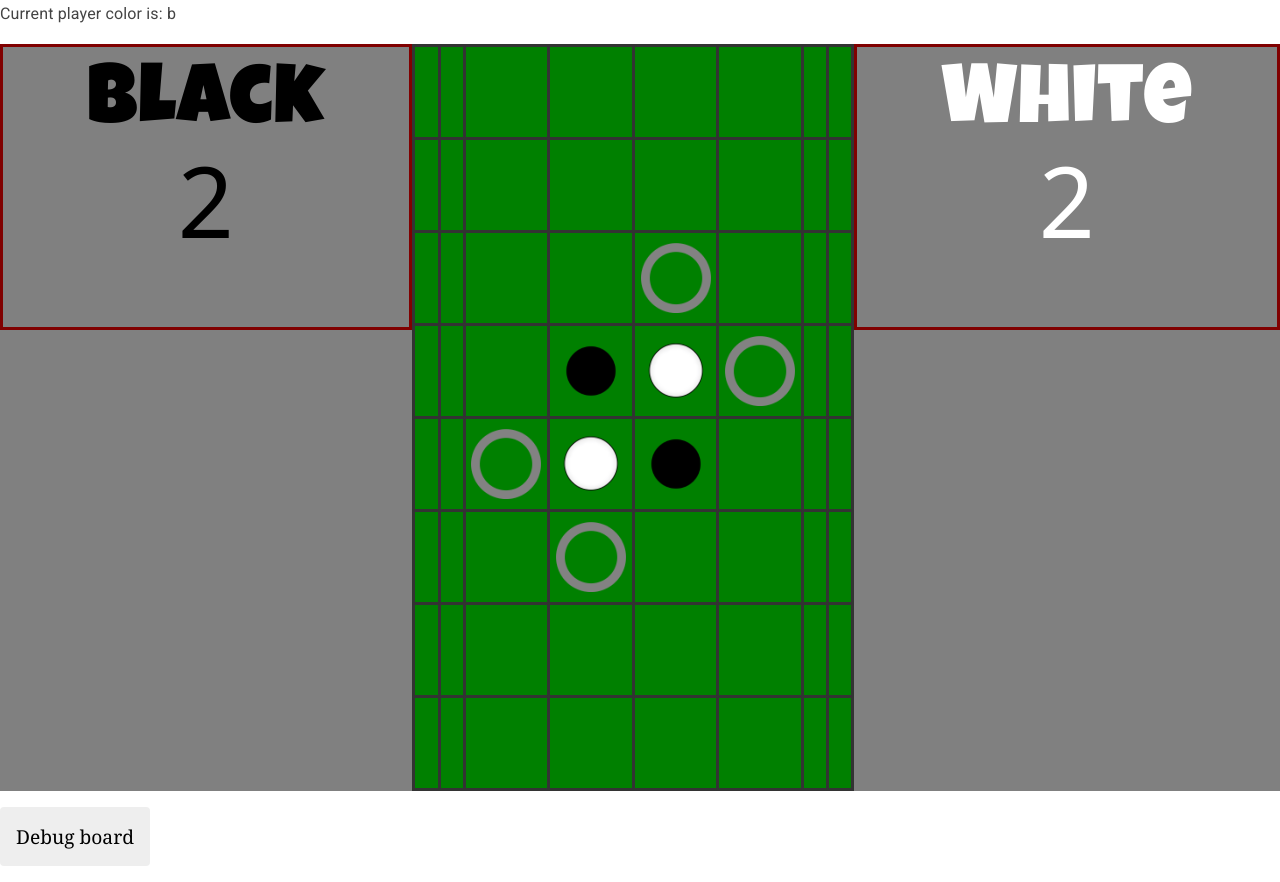
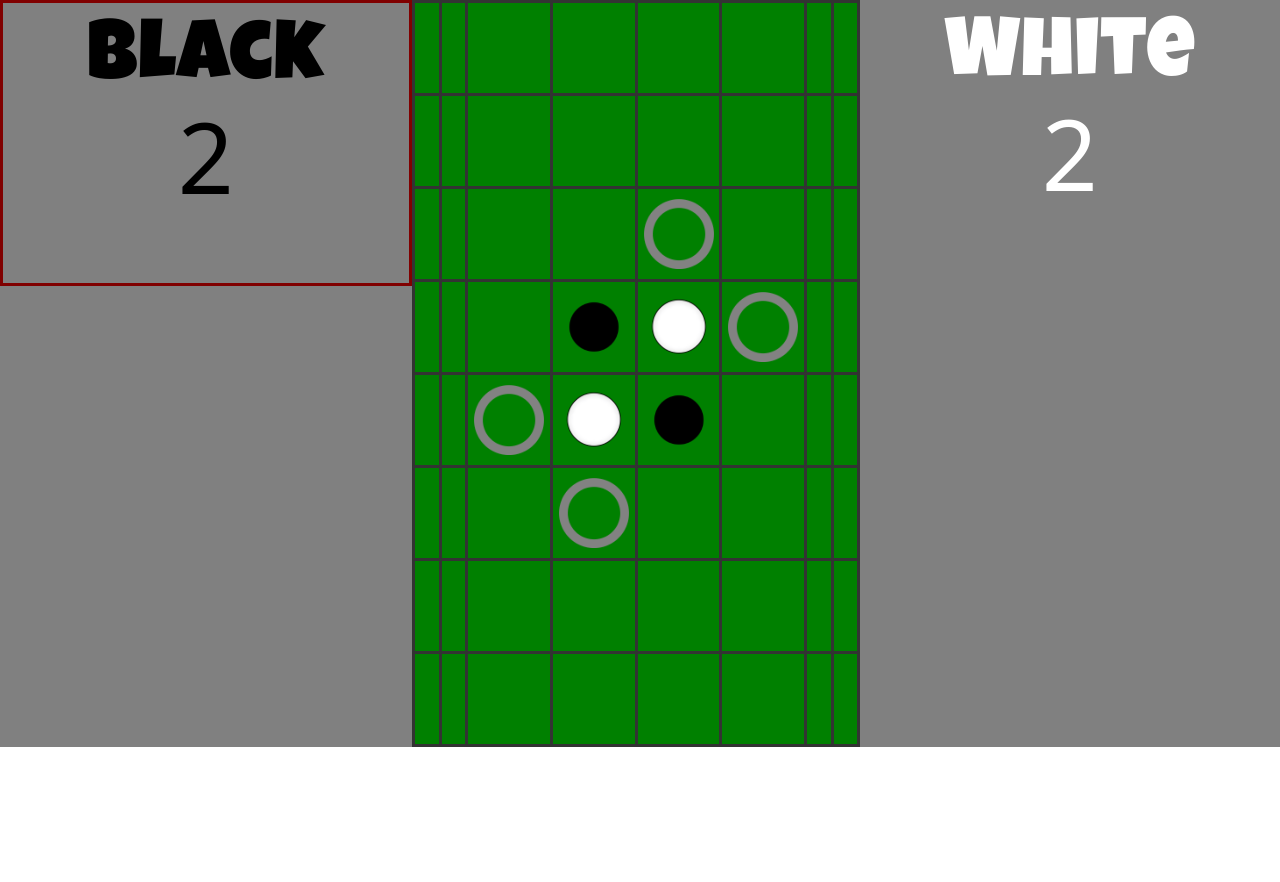
Before and after one commit to Justjason24/ASMX-Reversi, an Angular app in the folder angular-reversi/: page /reversi in a window 1280 px wide. After the commit the page ends 800 px from the top, so only its background shows below. Built offline with nearby package versions, Linux system fonts and the light colour scheme; a web font is replaced by a local one.

Commit message:
the scorecard of the active player will now has a border to signal players turn

```diff
--- a/angular-reversi/src/app/reversi/reversi.component.css
+++ b/angular-reversi/src/app/reversi/reversi.component.css
@@ -44,9 +44,11 @@ img {
 }
 
 .scoreboard {
-    border: 3px;
-    border-color: maroon;
-    border-style: solid;
+
+    /* DEBUG STUFF */
+    /* border: 3px;
+    border-color: purple;
+    border-style: dashed; */
     height: 20em;
 }
 
@@ -74,3 +76,9 @@ img {
   text-align: center;
   padding-top: .5em;
 }
+
+.active-player-border {
+    border: 3px;
+    border-color: maroon;
+    border-style: solid;
+}
--- a/angular-reversi/src/app/reversi/reversi.component.html
+++ b/angular-reversi/src/app/reversi/reversi.component.html
@@ -1,16 +1,16 @@
 <!-- <h1> BLACK: {{blackScore}} --- WHITE: {{whiteScore}}</h1> -->
 
-<h3>Current player color is: {{activePlayerColor}}</h3>
+<!-- <h3>Current player color is: {{activePlayerColor}}</h3> -->
 
 <div *ngIf="!eligibleMoves">
     <p>No elgible moves for {{activePlayerColor}} - click below to go to next player.</p>
     <button (click)="onCellClick(activePlayerColor, -1, -1)">Test</button>
 </div>
 
-<!-- Makes table unclickable when button above is visible -->
+
 <div class="game-area">
 
-    <div class="scoreboard">
+    <div class="scoreboard" [ngClass]=" { 'active-player-border' : activePlayerColor == 'b'} ">
         <h2 class="scoreboard-label" style="color: black;">Black</h2>
         <h3 class="scoreboard-score" style="color: black;">{{blackScore}}</h3>
     </div>
@@ -39,7 +39,7 @@
         </table>
     </div>
 
-    <div class="scoreboard">
+    <div class="scoreboard" [ngClass]=" { 'active-player-border' : activePlayerColor == 'w'} ">
         <h2 class="scoreboard-label" style="color: white;">White</h2>
         <h3 class="scoreboard-score" style="color: white;">{{whiteScore}}</h3>
     </div>
@@ -49,7 +49,7 @@
 
 
 
-<div id="move-history">
+<!-- <div id="move-history">
     <div *ngFor="let move of chunkedMoveHistory">
         <p>{{move}}</p>
     </div>
@@ -59,4 +59,4 @@
 
 <div>
     <button (click)="debugAPICall()">Debug board</button>
-</div>
+</div> -->
```
